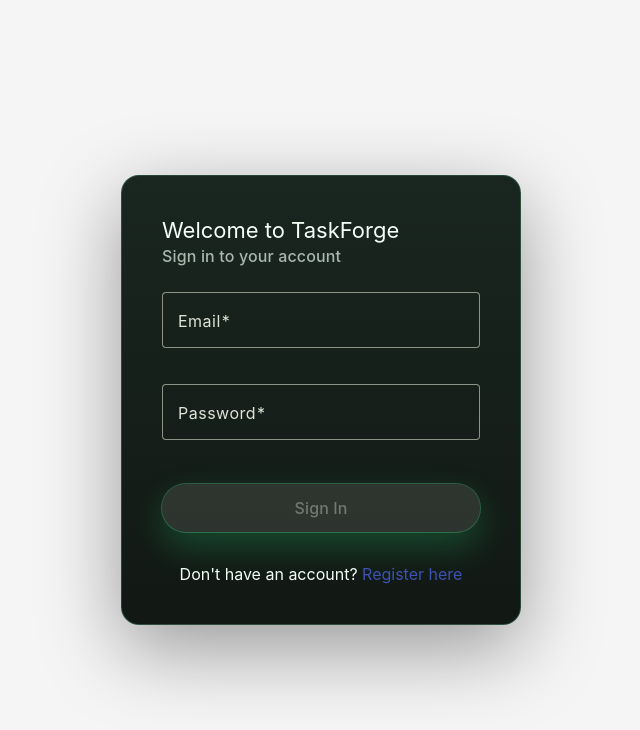
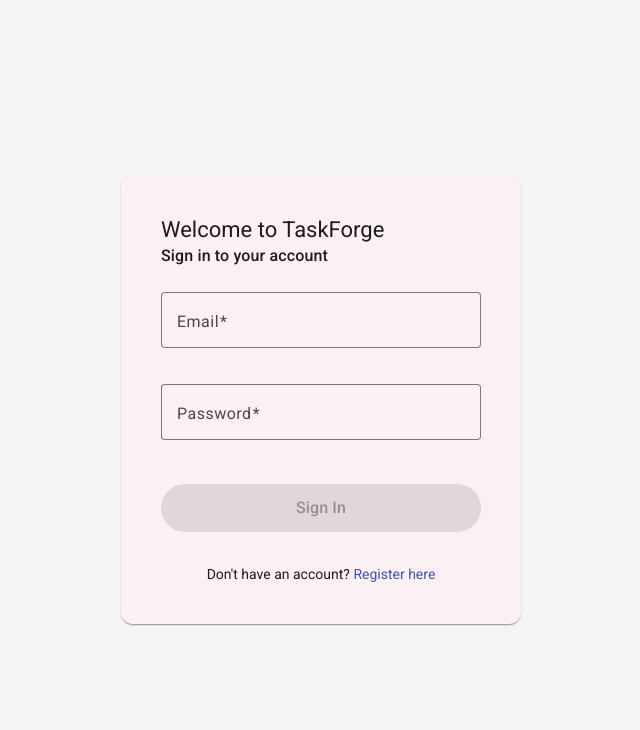
Before and after one commit to chrispyware/TaskForge, an Angular app in the folder taskforge-ui/: page /login in a window 1280 px wide. Shown: the top 730 px of the page, without its empty margins (319-959 px from the left). Built offline with nearby package versions, Linux system fonts and the light colour scheme.

Commit message:
Undoing change so I can make a new branch to track changes

```diff
--- a/taskforge-ui/src/styles.scss
+++ b/taskforge-ui/src/styles.scss
@@ -1,168 +1,39 @@
+// Include theming for Angular Material with `mat.theme()`.
+// This Sass mixin will define CSS variables that are used for styling Angular Material
+// components according to the Material 3 design spec.
+// Learn more about theming and how to use it for your application's
+// custom components at https://material.angular.dev/guide/theming
 @use '@angular/material' as mat;
-
-:root {
-  --cw-black: #020403;
-  --cw-ink: #07110c;
-  --cw-panel: #0b1510;
-  --cw-panel-strong: #101d17;
-  --cw-line: rgba(115, 255, 178, 0.2);
-  --cw-line-strong: rgba(115, 255, 178, 0.42);
-  --cw-green: #73ffb2;
-  --cw-green-strong: #25f17b;
-  --cw-green-soft: rgba(115, 255, 178, 0.12);
-  --cw-text: #f5fff8;
-  --cw-text-muted: #a9b8af;
-  --cw-text-dim: #6d7b72;
-  --cw-danger: #ff6b7a;
-  --cw-warning: #ffd166;
-  --cw-info: #6ee7ff;
-  --cw-radius: 18px;
-  --cw-radius-sm: 10px;
-  --cw-shadow: 0 24px 80px rgba(0, 0, 0, 0.38);
-  --cw-glow: 0 0 26px rgba(115, 255, 178, 0.2);
-  --cw-font-mono: 'Cascadia Code', 'Fira Code', 'SFMono-Regular', Consolas, 'Liberation Mono', monospace;
-  --cw-font-sans: Inter, Roboto, 'Helvetica Neue', Arial, sans-serif;
-}
 
 html {
   height: 100%;
-  color-scheme: dark;
-
   @include mat.theme(
     (
       color: (
-        primary: mat.$green-palette,
-        tertiary: mat.$cyan-palette,
-        theme-type: dark,
+        primary: mat.$magenta-palette,
+        tertiary: mat.$violet-palette,
       ),
-      typography: var(--cw-font-sans),
+      typography: Roboto,
       density: 0,
     )
   );
 }
 
-* {
-  box-sizing: border-box;
+body {
+  // Default the application to a light color theme. This can be changed to
+  // `dark` to enable the dark color theme, or to `light dark` to defer to the
+  // user's system settings.
+  color-scheme: light;
+
+  // Set a default background, font and text colors for the application using
+  // Angular Material's system-level CSS variables. Learn more about these
+  // variables at https://material.angular.dev/guide/system-variables
+  background-color: var(--mat-sys-surface);
+  color: var(--mat-sys-on-surface);
+  font: var(--mat-sys-body-medium);
+
+  // Reset the user agent margin.
+  margin: 0;
+  height: 100%;
 }
-
-body {
-  min-height: 100%;
-  margin: 0;
-  background:
-    radial-gradient(circle at top left, rgba(37, 241, 123, 0.16), transparent 32rem),
-    radial-gradient(circle at bottom right, rgba(110, 231, 255, 0.08), transparent 28rem),
-    linear-gradient(135deg, #020403 0%, #07110c 48%, #020403 100%);
-  color: var(--cw-text);
-  font-family: var(--cw-font-sans);
-}
-
-body::before {
-  content: '';
-  position: fixed;
-  inset: 0;
-  pointer-events: none;
-  background-image:
-    linear-gradient(rgba(115, 255, 178, 0.045) 1px, transparent 1px),
-    linear-gradient(90deg, rgba(115, 255, 178, 0.045) 1px, transparent 1px);
-  background-size: 42px 42px;
-  mask-image: linear-gradient(to bottom, rgba(0, 0, 0, 0.9), transparent 78%);
-  z-index: -1;
-}
-
-a {
-  color: var(--cw-green);
-  text-decoration: none;
-
-  &:hover {
-    text-decoration: underline;
-    text-underline-offset: 4px;
-  }
-}
-
-h1,
-h2,
-h3,
-.mat-mdc-card-title {
-  letter-spacing: -0.03em;
-}
-
-h1::before,
-h2::before {
-  content: '> ';
-  color: var(--cw-green);
-  font-family: var(--cw-font-mono);
-  font-weight: 700;
-  text-shadow: var(--cw-glow);
-}
-
-code,
-pre,
-.terminal-text {
-  font-family: var(--cw-font-mono);
-}
-
-.mat-mdc-card {
-  background: linear-gradient(180deg, rgba(16, 29, 23, 0.96), rgba(8, 15, 11, 0.96)) !important;
-  border: 1px solid var(--cw-line) !important;
-  border-radius: var(--cw-radius) !important;
-  box-shadow: var(--cw-shadow) !important;
-  color: var(--cw-text) !important;
-  backdrop-filter: blur(12px);
-}
-
-.mat-mdc-card-subtitle,
-.mat-mdc-card-content,
-.mat-mdc-form-field-hint,
-.mat-mdc-input-element::placeholder {
-  color: var(--cw-text-muted) !important;
-}
-
-.mat-mdc-raised-button.mat-primary,
-.mat-mdc-unelevated-button.mat-primary,
-.mat-mdc-fab.mat-primary,
-.mat-mdc-mini-fab.mat-primary {
-  box-shadow: 0 0 0 1px rgba(115, 255, 178, 0.26), 0 14px 34px rgba(37, 241, 123, 0.22) !important;
-}
-
-.mat-mdc-outlined-button {
-  border-color: var(--cw-line-strong) !important;
-}
-
-.mat-mdc-form-field {
-  --mdc-outlined-text-field-outline-color: var(--cw-line);
-  --mdc-outlined-text-field-hover-outline-color: var(--cw-green);
-  --mdc-outlined-text-field-focus-outline-color: var(--cw-green);
-  --mdc-outlined-text-field-input-text-color: var(--cw-text);
-  --mdc-outlined-text-field-label-text-color: var(--cw-text-muted);
-  --mdc-outlined-text-field-focus-label-text-color: var(--cw-green);
-}
-
-.mat-mdc-chip {
-  font-family: var(--cw-font-mono) !important;
-  letter-spacing: 0.02em;
-}
-
-::-webkit-scrollbar {
-  width: 10px;
-  height: 10px;
-}
-
-::-webkit-scrollbar-track {
-  background: rgba(255, 255, 255, 0.04);
-}
-
-::-webkit-scrollbar-thumb {
-  background: rgba(115, 255, 178, 0.32);
-  border-radius: 999px;
-}
-
-::-webkit-scrollbar-thumb:hover {
-  background: rgba(115, 255, 178, 0.5);
-}
-
-.cw-shell {
-  border: 1px solid var(--cw-line);
-  border-radius: var(--cw-radius);
-  background: rgba(5, 12, 8, 0.72);
-  box-shadow: var(--cw-shadow);
-}
+/* You can add global styles to this file, and also import other style files */
```
